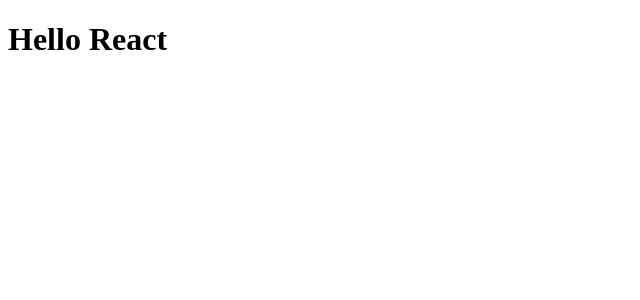
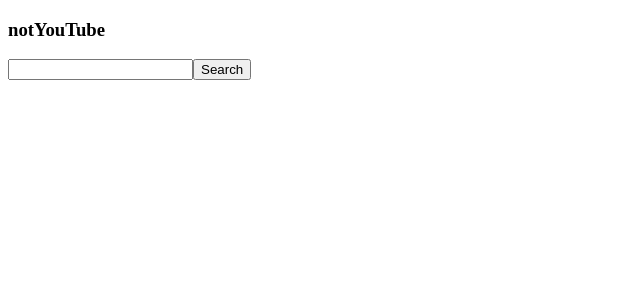
Before and after one commit to d00mducky/crud-videolist-yt, a React (Create React App) app in the folder client/: page / in a window 1280 px wide. Shown: the top 300 px of the page, without its empty margins (0-640 px from the left). Built offline with nearby package versions, Linux system fonts and the light colour scheme; the HTML template or start-up script is replaced by a standard one.

Commit message:
header render rough complete

```diff
--- a/client/src/App.jsx
+++ b/client/src/App.jsx
@@ -1,4 +1,8 @@
-import React from 'react'
+import React from 'react';
+
+// import child components
+import Header from './components/Header'
+
 
 class App extends React.Component {
   constructor(props) {
@@ -12,7 +16,9 @@
 
   render() {
     return(
-      <h1>Hello React</h1>
+      <div className='app-render'>
+        <Header />
+      </div>
     );
   };
 }
--- a/client/src/components/Header.jsx
+++ b/client/src/components/Header.jsx
@@ -2,7 +2,14 @@
 
 const Header = () => {
   return (
-
+    <div className='header-container'>
+      <h3>notYouTube</h3>
+      <form className='header-form'>
+        <label className='header-search-label' htmlFor="queryName"></label>
+        <input type="text" name="queryName" className="header-search-input"/>
+        <input className='header-search-submit' type="submit" value="Search"/>
+      </form>
+    </div>
   );
 };
 
```
